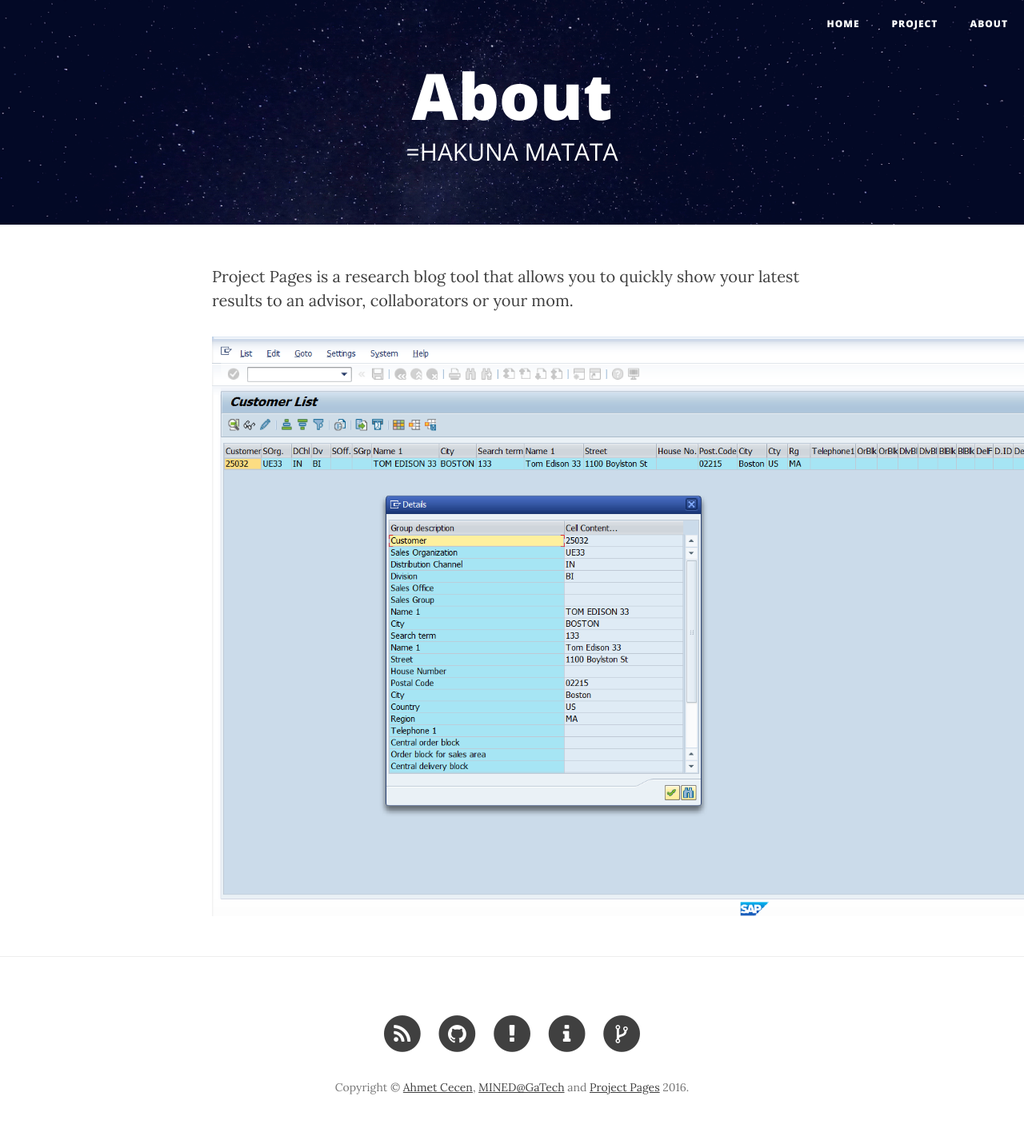
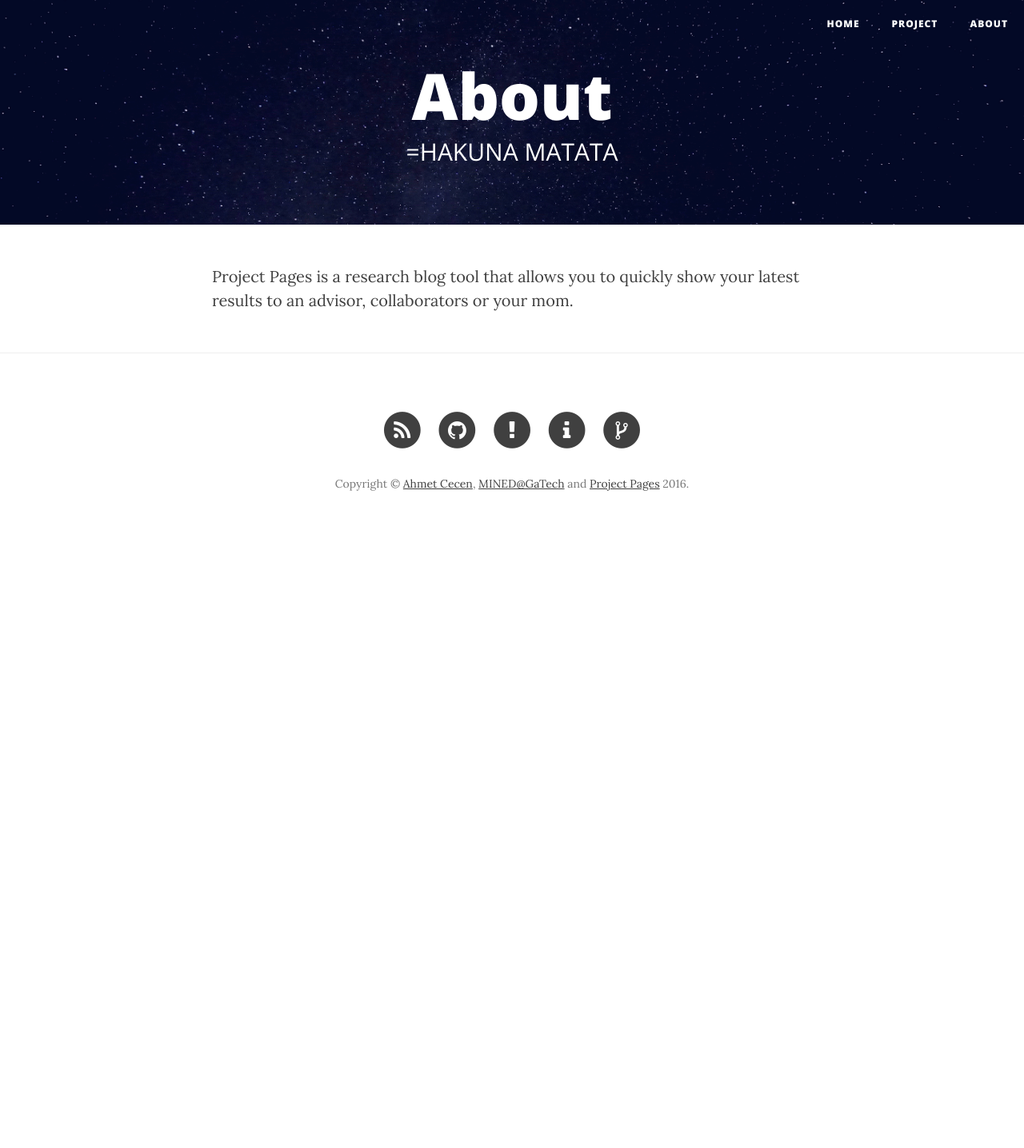
Before and after one commit to jiyoungo/jiyoungo.github.io, a Jekyll site: the page built from about.md, in a window 1280 px wide. Shown: the whole page at 80% size. Built offline with Jekyll 4.4.1, drawn with Linux system fonts in a browser that asks for light colours; nearby versions of some CDN libraries; after the commit the page ends 900 px from its top, so only the background shows below that.

```diff
--- a/about.md
+++ b/about.md
@@ -6,5 +6,3 @@
 ---
 
 Project Pages is a research blog tool that allows you to quickly show your latest results to an advisor, collaborators or your mom.
-
-![q1](/img/ITP422/q1.png)
```
Also changed, not shown: projects/project.md (+2 -0 lines).
